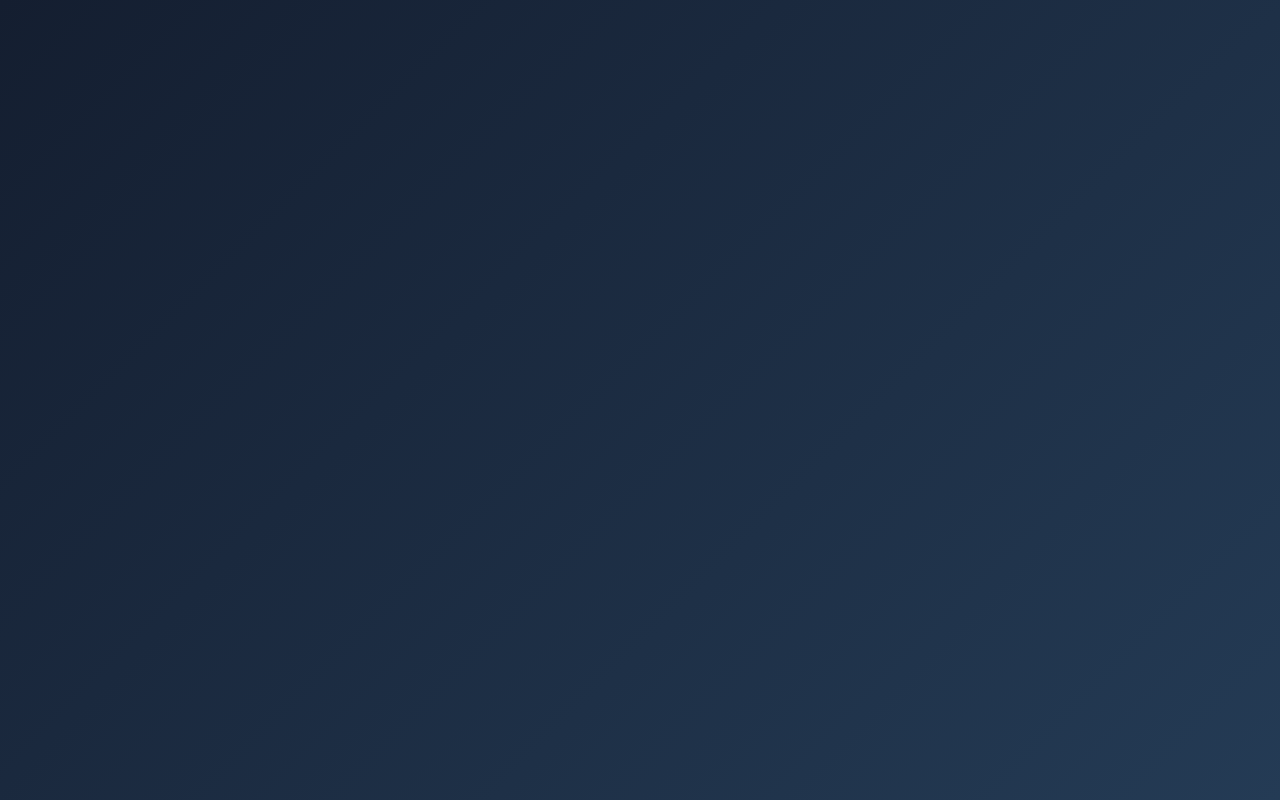
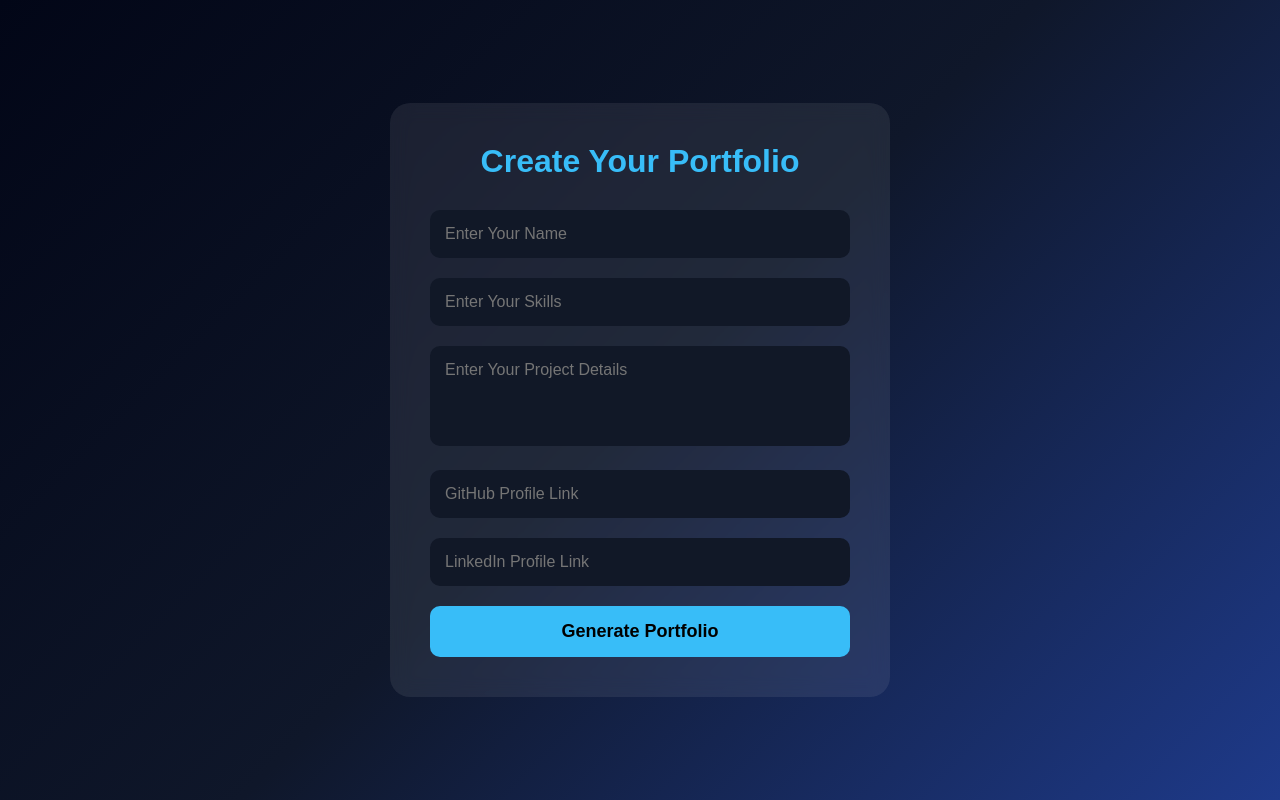
Before and after one commit to senapatisoumik88-collab/student-portfolio-builder, a Flask app: page /create in a window 1280 px wide. Run offline with Flask 3, Linux system fonts and the light colour scheme.

Commit message:
Update create.html

```diff
--- a/templates/create.html
+++ b/templates/create.html
@@ -1,39 +1,123 @@
 <!DOCTYPE html>
 <html lang="en">
-
 <head>
     <meta charset="UTF-8">
     <meta name="viewport" content="width=device-width, initial-scale=1.0">
 
-    <title>Portfolio Builder</title>
+    <title>Create Portfolio</title>
 
     <style>
 
-        * {
-            margin: 0;
-            padding: 0;
-            box-sizing: border-box;
-            font-family: Arial, sans-serif;
+        *{
+            margin:0;
+            padding:0;
+            box-sizing:border-box;
+            font-family:Arial;
         }
 
-        body {
-            height: 100vh;
-            display: flex;
-            justify-content: center;
-            align-items: center;
-            background: linear-gradient(135deg, #141e30, #243b55);
+        body{
+            background:linear-gradient(135deg,#020617,#0f172a,#1e3a8a);
+            min-height:100vh;
+            display:flex;
+            justify-content:center;
+            align-items:center;
+            padding:30px;
+            color:white;
         }
 
-        .container {
-            width: 400px;
-            padding: 35px;
-            border-radius: 20px;
-            background: rgba(255, 255, 255, 0.1);
-            backdrop-filter: blur(12px);
-            box-shadow: 0 8px 32px rgba(0, 0, 0, 0.3);
+        .container{
+            width:100%;
+            max-width:500px;
+            background:rgba(255,255,255,0.08);
+            padding:40px;
+            border-radius:20px;
+            backdrop-filter:blur(10px);
         }
 
-        h1 {
-            color: white;
-            text-align: center;
-            margin-bottom:
+        h1{
+            text-align:center;
+            margin-bottom:30px;
+            color:#38bdf8;
+        }
+
+        input, textarea{
+
+            width:100%;
+            padding:15px;
+            margin-bottom:20px;
+            border:none;
+            border-radius:10px;
+            background:#111827;
+            color:white;
+            font-size:16px;
+        }
+
+        textarea{
+            resize:none;
+            height:100px;
+        }
+
+        button{
+
+            width:100%;
+            padding:15px;
+            border:none;
+            border-radius:10px;
+            background:#38bdf8;
+            color:black;
+            font-size:18px;
+            font-weight:bold;
+            cursor:pointer;
+            transition:0.3s;
+        }
+
+        button:hover{
+            background:white;
+        }
+
+    </style>
+
+</head>
+
+<body>
+
+    <div class="container">
+
+        <h1>Create Your Portfolio</h1>
+
+        <form action="/portfolio" method="POST">
+
+            <input type="text"
+                   name="name"
+                   placeholder="Enter Your Name"
+                   required>
+
+            <input type="text"
+                   name="skills"
+                   placeholder="Enter Your Skills"
+                   required>
+
+            <textarea name="project"
+                      placeholder="Enter Your Project Details"
+                      required></textarea>
+
+            <input type="url"
+                   name="github"
+                   placeholder="GitHub Profile Link"
+                   required>
+
+            <input type="url"
+                   name="linkedin"
+                   placeholder="LinkedIn Profile Link"
+                   required>
+
+            <button type="submit">
+                Generate Portfolio
+            </button>
+
+        </form>
+
+    </div>
+
+</body>
+</html>
```
